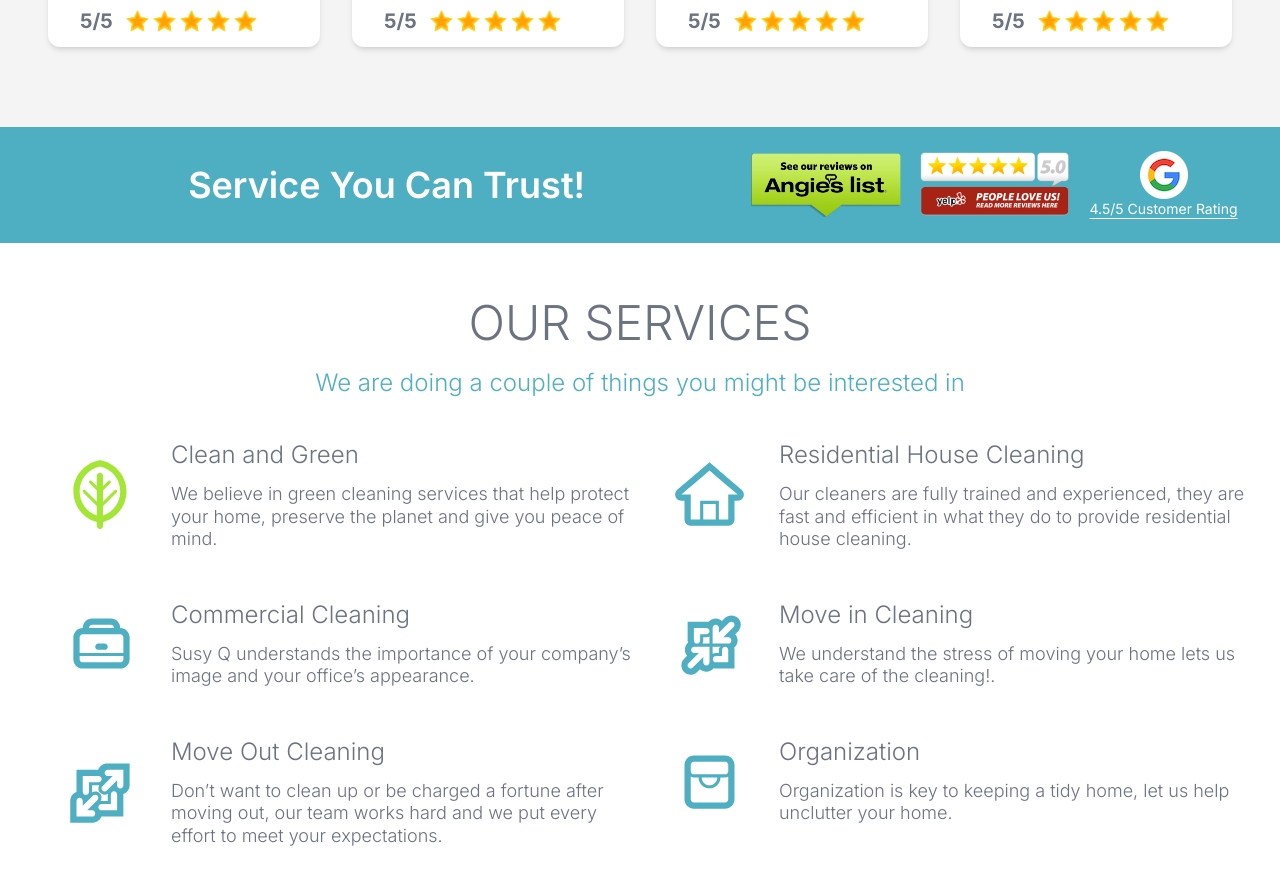
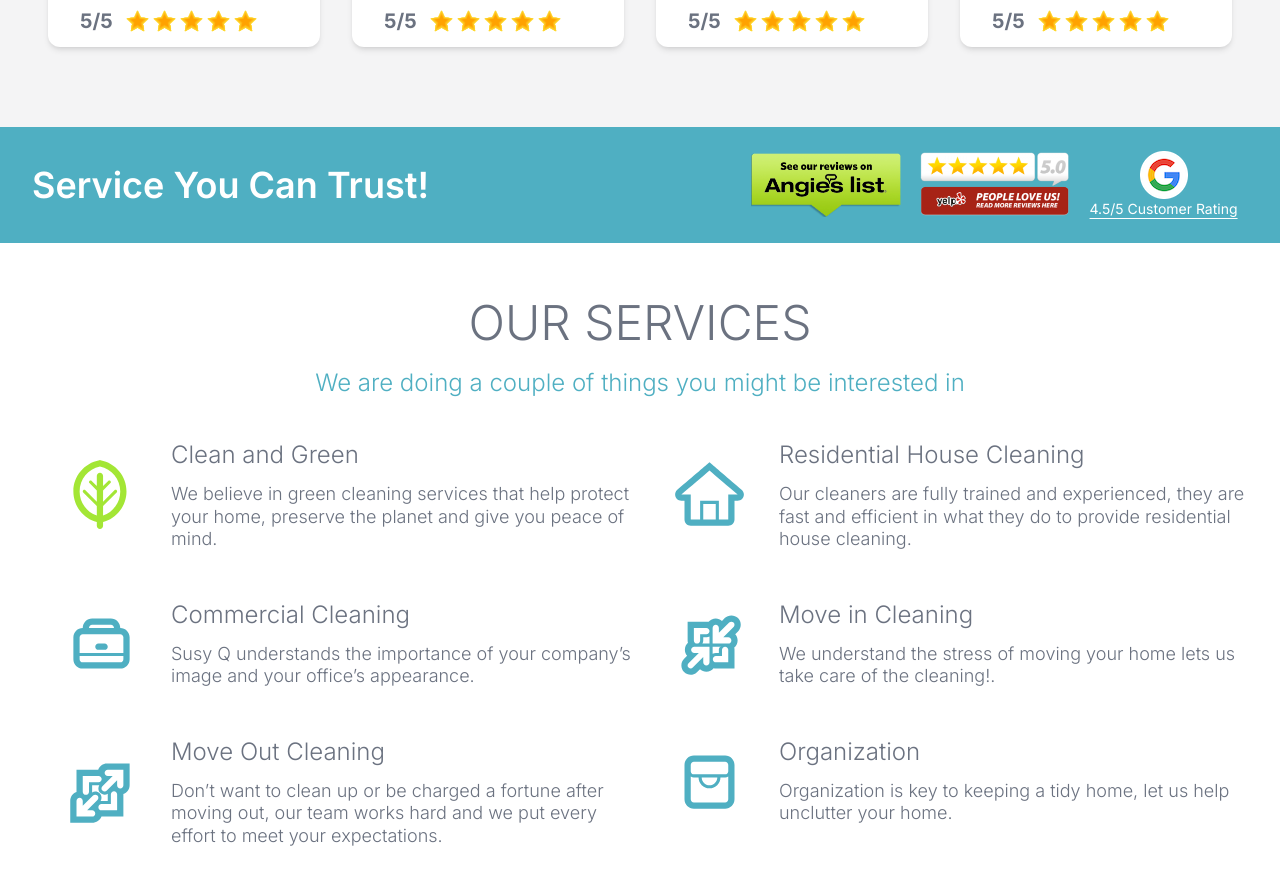
Before and after one commit to oscar-ct/susyq, a Next.js app: page / in a window 1280 px wide. Shown: the part 1080-1965 px from the top of the page. Built offline with nearby package versions, Linux system fonts and the light colour scheme.

Commit message:
add max width to banner

```diff
--- a/src/components/ReviewBanner.jsx
+++ b/src/components/ReviewBanner.jsx
@@ -6,9 +6,11 @@ import angiesIcon from "@/assets/png/angies-list_logo.png";
 const ReviewBanner = () => {
     return (
         <section className={"bg-zinc-100 w-full mx-auto px-4 sm:bg-susy lg:px-8"}>
-            <div className={"w-full flex flex-col items-center justify-evenly py-6 lg:flex-row"}>
-                <h1 className={"flex justify-center text-gray-600 pb-4 text-2xl sm:text-white sm:font-semibold lg:w-5/12 lg:pb-0 xl:text-4xl xl:w-7/12"}>Service You Can Trust!</h1>
-                <div className={"w-full flex gap-4 items-center sm:gap-0 lg:w-7/12 xl:w-5/12"}>
+            <div className={"mx-auto w-full max-w-screen-2xl flex flex-col items-center py-6 lg:flex-row"}>
+                <h1 className={"flex justify-start text-gray-600 pb-4 text-2xl sm:text-white sm:font-semibold lg:w-5/12 lg:pb-0 xl:text-4xl xl:w-7/12"}>
+                    Service You Can Trust!
+                </h1>
+                <div className={"w-full flex justify-end gap-4 items-center sm:gap-0 lg:w-7/12 xl:w-5/12"}>
                     <a
                         className={"w-5/12 flex justify-center sm:w-4/12"}
                         aria-label="portfolio"
```
